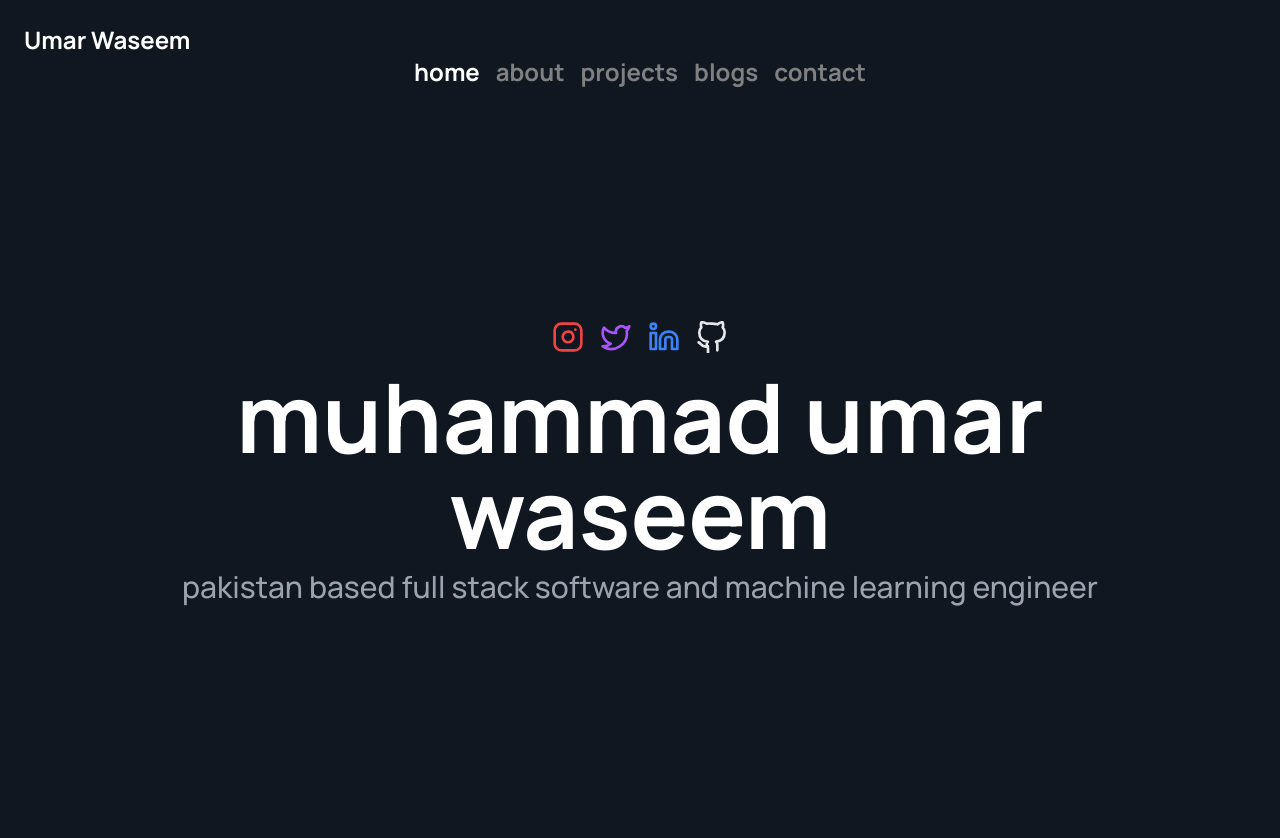
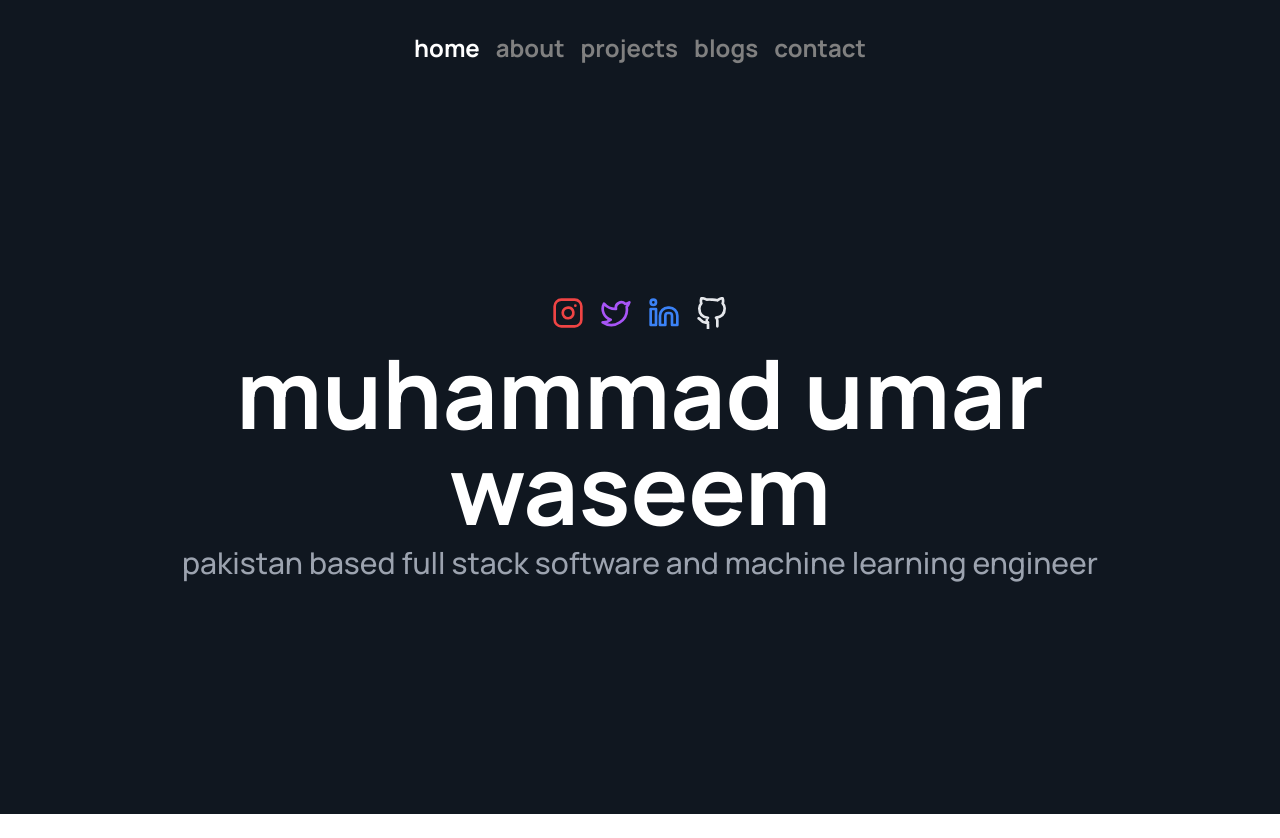
Before and after one commit to umarwaseeem/muhammadumarwaseem, a Next.js app: page / in a window 1280 px wide. After the commit the page ends 814 px from the top, so only its background shows below. Built offline with nearby package versions, Linux system fonts and the light colour scheme.

Commit message:
show website name only in smaller screen

```diff
--- a/components/ui/navbar.jsx
+++ b/components/ui/navbar.jsx
@@ -18,9 +18,9 @@ export default function Navbar() {
     };
 
     return (
-        <nav className="bg-midnightblue pt-6">
+        <nav className="bg-midnightblue pt-8">
             <div className="flex flex-row justify-between items-center px-6">
-                <div className="text-2xl font-bold text-white">Umar Waseem</div>
+                <Link href={"/"} className="text-2xl font-bold text-white lg:hidden">Umar Waseem</Link>
                 <div className="lg:hidden">
                     <button onClick={toggleHamburger} className="focus:outline-none">
                         <motion.svg
```
